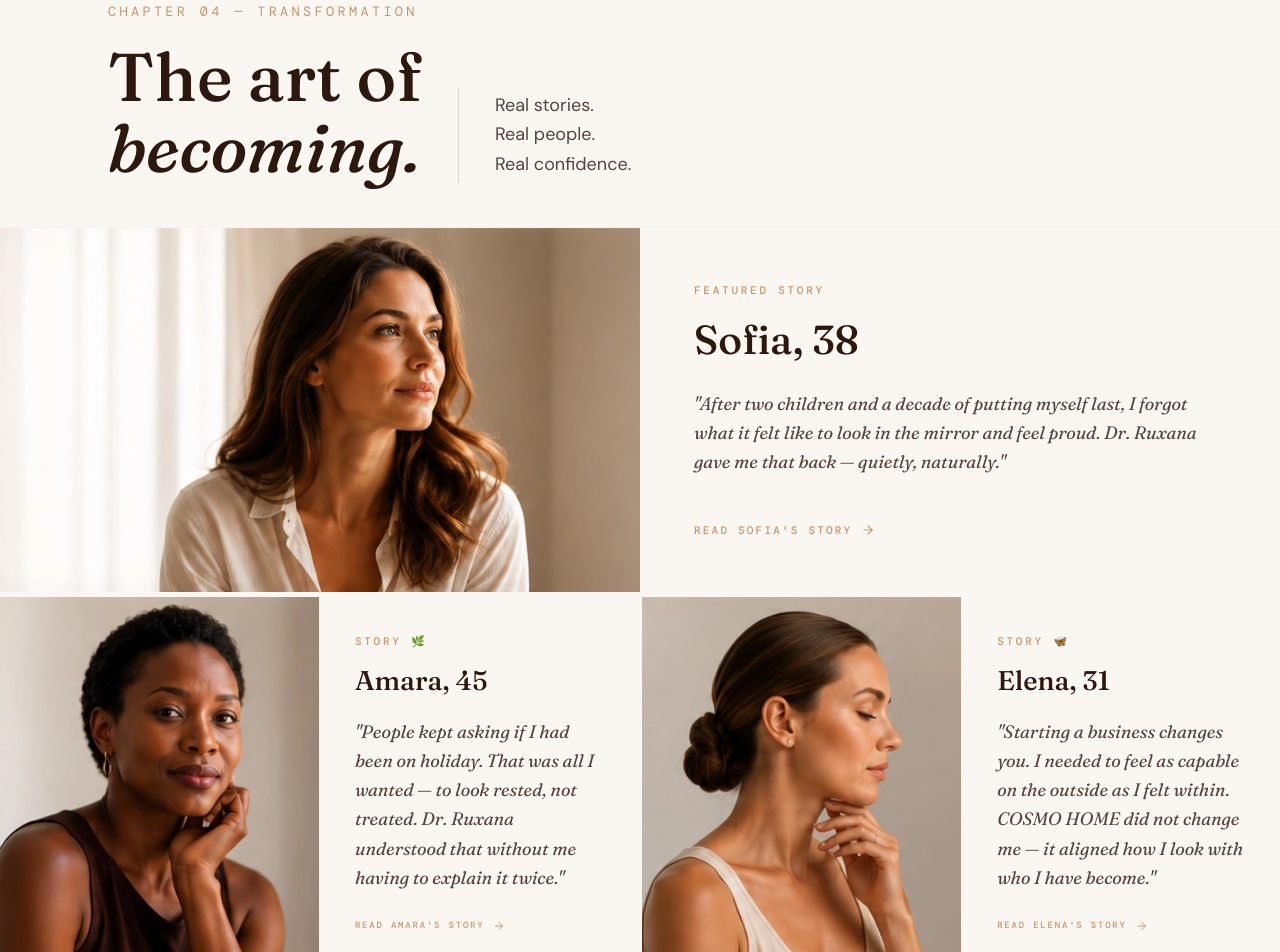
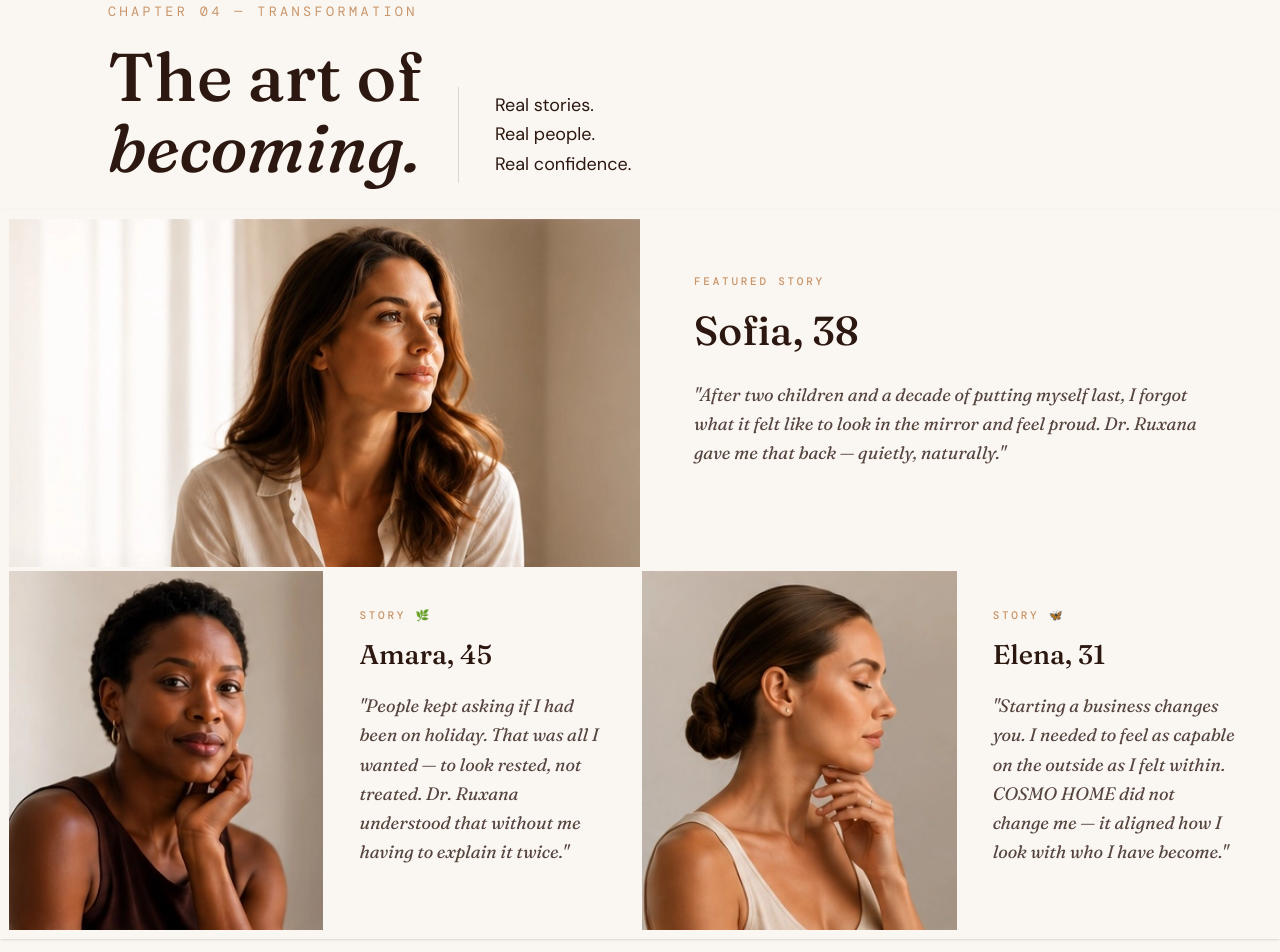
Before and after one commit to playkidsofficial6-oss/cosmohome, a React (Vite) app: page / in a window 1280 px wide. Shown: the part 3420-4372 px from the top of the page. Built offline with nearby package versions, Linux system fonts and the light colour scheme.

Commit message:
refactor: update team member details, refine homepage UI layouts, and add sign asset

```diff
--- a/src/components/home/TeamSection.tsx
+++ b/src/components/home/TeamSection.tsx
@@ -4,22 +4,29 @@ import { D, M, B } from "../../lib/constants";
 
 const OTHER_DOCTORS = [
   {
-    name: "Dr. Anas Abdulla",
+    name: "Dr. Marjan Abdul Nazeer",
     role: "Cosmetic Dermatologist",
-    spec: "DERMATOLOGY &\nVENEREOLOGY",
+    spec: "MBBS, MD, DVL, DNB",
+    img: "/doctor/dr3.webp",
+  },
+  {
+    name: "Dr. Anas P Abdullah",
+    role: "Cosmetic Dermatologist",
+    spec: "MBBS, MD(D&V), DNB",
     img: "/doctor/dr1.webp",
   },
   {
-    name: "Dr. Mohammed Navas M",
+    name: "Dr. SHIFA M",
     role: "Cosmetic Dermatologist",
-    spec: "DERMATOLOGY &\nVENEREOLOGY",
+    spec: "MBBS, MD, DVL",
     img: "/doctor/dr2.webp",
   },
+
   {
-    name: "Dr. Marjan\nAbdul Nazar",
-    role: "Cosmetic Dermatologist",
-    spec: "DERMATOLOGY &\nVENEREOLOGY",
-    img: "/doctor/dr3.webp",
+    name: "Dr. Name Pending",
+    role: "Role Pending",
+    spec: "SPECIALIZATION\nPENDING",
+    img: "/doctor/dr4.webp",
   },
 ];
 
@@ -89,17 +96,17 @@ export function TeamSection() {
         {/* BOTTOM DOCTORS ROW */}
         <div className="lg:col-span-2 mt-0 z-30 relative">
           <FadeUp delay={0.4}>
-            <div className="bg-[#FAF7F2]/95 backdrop-blur-md rounded-[24px] rounded-tr-none p-6 sm:p-8 shadow-2xl border border-white flex flex-col md:flex-row items-center justify-between gap-6 overflow-hidden relative z-10">
+            <div className="bg-[#FAF7F2]/95 backdrop-blur-md rounded-[24px] rounded-tr-none p-4 sm:p-6 lg:p-8 shadow-2xl border border-white flex flex-col md:flex-row items-start md:items-stretch justify-between gap-6 md:gap-4 overflow-hidden relative z-10">
               {OTHER_DOCTORS.map((doc, i) => (
-                <div key={i} className="flex flex-row items-center gap-4 sm:gap-4 w-full relative group">
-                  {i !== 0 && <div className="absolute left-[-12px] top-[15%] bottom-[15%] w-[1px] bg-[#2C1810]/10 hidden md:block transition-all group-hover:bg-[#C9956A]/40" />}
-                  <div className="w-32 h-40 md:w-44 md:h-52 lg:w-48 lg:h-56 shrink-0 flex items-end justify-center relative overflow-hidden rounded-xl">
-                    <img src={doc.img} alt={doc.name} className="w-full h-full object-contain object-bottom drop-shadow-sm transition-transform duration-500 group-hover:scale-105" />
+                <div key={i} className="flex flex-row md:flex-col xl:flex-row items-center md:items-start xl:items-center gap-4 w-full relative group">
+                  {i !== 0 && <div className="absolute left-[-12px] md:left-[-8px] xl:left-[-12px] top-[10%] bottom-[10%] w-[1px] bg-[#2C1810]/10 hidden md:block transition-all group-hover:bg-[#C9956A]/40" />}
+                  <div className="w-28 h-36 sm:w-32 sm:h-40 md:w-full md:h-44 lg:h-52 xl:w-32 xl:h-40 shrink-0 flex items-end justify-center relative overflow-hidden rounded-xl">
+                    <img src={doc.img} alt={doc.name} className="w-full h-full object-contain object-bottom drop-shadow-sm transition-transform duration-500" />
                   </div>
-                  <div className="flex flex-col justify-center text-left py-2">
-                    <p className="text-sm md:text-lg font-semibold text-[#2C1810] mb-1 whitespace-pre-wrap" style={D}>{doc.name}</p>
+                  <div className="flex flex-col justify-center text-left py-2 md:py-0 xl:py-2 md:w-full md:mt-2 xl:mt-0">
+                    <p className="text-sm md:text-base font-semibold text-[#2C1810] mb-1" style={D}>{doc.name}</p>
                     <p className="text-[10px] text-[#2C1810]/70 mb-2 font-medium" style={B}>{doc.role}</p>
-                    <p className="text-[9px] tracking-[0.15em] text-[#C9956A] uppercase leading-relaxed whitespace-pre-wrap font-bold" style={M}>{doc.spec}</p>
+                    <p className="text-[9px] tracking-[0.1em] xl:tracking-[0.15em] text-[#C9956A] uppercase leading-relaxed whitespace-pre-wrap font-bold" style={M}>{doc.spec}</p>
                   </div>
                 </div>
               ))}
--- a/src/components/home/Transformation.tsx
+++ b/src/components/home/Transformation.tsx
@@ -7,7 +7,7 @@ export function Transformation() {
   return (
     <section className="py-6 md:py-12 bg-[#FAF7F2]">
       <div className="w-full">
-        <div className="flex flex-col md:flex-row justify-between md:justify-start items-start md:items-end mb-10 gap-8 px-4 sm:px-6 md:px-16 lg:px-24 max-w-7xl mx-auto">
+        <div className="flex flex-col md:flex-row justify-between md:justify-start items-start md:items-end mb-6 gap-8 px-4 sm:px-6 md:px-16 lg:px-24 max-w-7xl mx-auto">
           <FadeUp>
             <Tag>Chapter 04 — Transformation</Tag>
             <h2 className="text-4xl md:text-5xl lg:text-6xl leading-[1.05] text-[#2C1810] mt-4" style={D}>
@@ -15,18 +15,18 @@ export function Transformation() {
             </h2>
           </FadeUp>
           <FadeUp delay={0.1}>
-            <div className="border-l border-[#2C1810]/15 pl-6 md:pl-8 py-1">
-              <p className="text-[#2C1810]/80 text-base leading-relaxed" style={B}>
-                Real stories.<br />
-                Real people.<br />
-                Real confidence.
+            <div className="md:border-l border-[#2C1810]/15 md:pl-8 py-1">
+              <p className="text-[#C9956A] lg:text-[#2C1810] text-base leading-relaxed" style={B}>
+                <span className="inline-block mr-2.5 md:mr-0">Real stories.</span><br className="hidden md:block" />
+                <span className="inline-block mr-2.5 md:mr-0">Real people.</span><br className="hidden md:block" />
+                <span className="inline-block">Real confidence.</span>
               </p>
             </div>
           </FadeUp>
         </div>
 
         {/* The Grid Container with white gaps */}
-        <div className="p-2 md:p-0 flex flex-col gap-2 md:gap-1 w-full shadow-sm">
+        <div className="lg:p-2 md:p-0 flex flex-col gap-2 md:gap-1 w-full shadow-sm">
           {/* Top Row: Sofia */}
           <FadeUp delay={0.2} className="w-full">
             <div className="flex flex-col md:flex-row w-full gap-2 md:gap-0">
@@ -47,9 +47,6 @@ export function Transformation() {
                 <p className="text-[#2C1810]/80 text-base md:text-base leading-relaxed mb-10 max-w-lg" style={{ ...D, fontStyle: "italic" }}>
                   "After two children and a decade of putting myself last, I forgot what it felt like to look in the mirror and feel proud. Dr. Ruxana gave me that back — quietly, naturally."
                 </p>
-                <a href="#stories" className="group inline-flex items-center gap-2 text-[11px] tracking-[0.2em] uppercase text-[#C9956A] font-medium transition-opacity hover:opacity-80 mt-auto md:mt-0" style={M}>
-                  Read Sofia's Story <ArrowRight size={14} className="group-hover:translate-x-1 transition-transform" />
-                </a>
               </div>
             </div>
           </FadeUp>
@@ -77,9 +74,6 @@ export function Transformation() {
                   <p className="text-[#2C1810]/80 text-base leading-relaxed mb-6" style={{ ...D, fontStyle: "italic" }}>
                     "People kept asking if I had been on holiday. That was all I wanted — to look rested, not treated. Dr. Ruxana understood that without me having to explain it twice."
                   </p>
-                  <a href="#stories" className="group mt-auto inline-flex items-center gap-2 text-[9px] tracking-[0.2em] uppercase text-[#C9956A] font-medium transition-opacity hover:opacity-80" style={M}>
-                    Read Amara's Story <ArrowRight size={12} className="group-hover:translate-x-1 transition-transform" />
-                  </a>
                 </div>
               </div>
             </FadeUp>
@@ -104,9 +98,6 @@ export function Transformation() {
                   <p className="text-[#2C1810]/80 text-base leading-relaxed mb-6" style={{ ...D, fontStyle: "italic" }}>
                     "Starting a business changes you. I needed to feel as capable on the outside as I felt within. COSMO HOME did not change me — it aligned how I look with who I have become."
                   </p>
-                  <a href="#stories" className="group mt-auto inline-flex items-center gap-2 text-[9px] tracking-[0.2em] uppercase text-[#C9956A] font-medium transition-opacity hover:opacity-80" style={M}>
-                    Read Elena's Story <ArrowRight size={12} className="group-hover:translate-x-1 transition-transform" />
-                  </a>
                 </div>
               </div>
             </FadeUp>
--- a/src/pages/Home.tsx
+++ b/src/pages/Home.tsx
@@ -78,7 +78,7 @@ export function Hero({ ready }: { ready: boolean }) {
       </motion.div>
 
       {/* --- MOBILE CONTENT --- */}
-      <motion.div className="relative z-20 flex md:hidden flex-col justify-between pt-28 pb-6 px-6 h-[100svh] w-full">
+      <motion.div className="relative z-20 flex md:hidden flex-col justify-between pt-20 pb-4 px-6 h-[100svh] w-full">
         <div className="flex flex-col">
           <motion.p className="text-[#C9956A] text-[10px] tracking-[0.15em] uppercase mb-4" style={M}
             initial={{ opacity: 0, x: -16 }} animate={ready ? { opacity: 1, x: 0 } : {}}
@@ -86,7 +86,7 @@ export function Hero({ ready }: { ready: boolean }) {
             ✨ EXPERT-LED · SKIN · HAIR · AESTHETICS
           </motion.p>
 
-          <h1 className="text-[#FAF7F2] text-5xl leading-[1.05] mb-5" style={D}>
+          <h1 className="text-[#FAF7F2] text-4xl lg:text-5xl leading-[1.05] mb-5" style={D}>
             {["Beauty", "Feels", "At Home."].map((word, i) => (
               <div key={word} className="overflow-hidden">
                 <motion.span className={`block ${i === 1 ? "italic text-[#C9956A]" : ""}`}
@@ -106,14 +106,23 @@ export function Hero({ ready }: { ready: boolean }) {
             transition={{ duration: 0.8, delay: d(0.95) }}>
             Expert-led aesthetic medicine designed around confidence, care, and your most natural beauty.
           </motion.p>
+
+          <motion.div
+            initial={{ opacity: 0, y: 18 }} animate={ready ? { opacity: 1, y: 0 } : {}}
+            transition={{ duration: 0.8, delay: d(1.05) }}
+            className="mt-6 mb-2"
+          >
+            <img src="/hero/sign.webp" alt="Dr. Ruxana K" className="h-14 w-auto object-contain" />
+            <p className="text-[#FAF7F2]/80 text-[11px] tracking-[0.2em] uppercase mt-1" style={M}>Founder</p>
+          </motion.div>
         </div>
 
-        <div className="flex flex-col gap-4">
+        <div className="flex flex-col gap-2">
           <motion.div className="bg-[#2B1610]/70 backdrop-blur-md rounded-2xl p-4 flex justify-between items-center"
             initial={{ opacity: 0, y: 20 }} animate={ready ? { opacity: 1, y: 0 } : {}} transition={{ delay: d(1.2), duration: 0.8 }}>
-            {[{ n: "20+", l: "Years of Care", icon: <ShieldCheck size={20} strokeWidth={1.5} className="text-[#C9956A] mb-2 mx-auto"/> },
-              { n: "3,800+", l: "Transformations", icon: <Users size={20} strokeWidth={1.5} className="text-[#C9956A] mb-2 mx-auto"/> },
-              { n: "5", l: "Doctors", icon: <Star size={20} strokeWidth={1.5} className="text-[#C9956A] mb-2 mx-auto"/> }].map(({ n, l, icon }, i) => (
+            {[{ n: "20+", l: "Years of Care", icon: <ShieldCheck size={20} strokeWidth={1.5} className="text-[#C9956A] mb-2 mx-auto" /> },
+            { n: "3,800+", l: "Transformations", icon: <Users size={20} strokeWidth={1.5} className="text-[#C9956A] mb-2 mx-auto" /> },
+            { n: "5", l: "Doctors", icon: <Star size={20} strokeWidth={1.5} className="text-[#C9956A] mb-2 mx-auto" /> }].map(({ n, l, icon }, i) => (
               <div key={l} className={`flex-1 text-center ${i !== 2 ? 'border-r border-[#FAF7F2]/10' : ''}`}>
                 {icon}
                 <p className="text-[#FAF7F2] text-[17px] font-medium" style={D}>{n}</p>
```
Also changed, not shown: public/hero/sign.webp (added).
